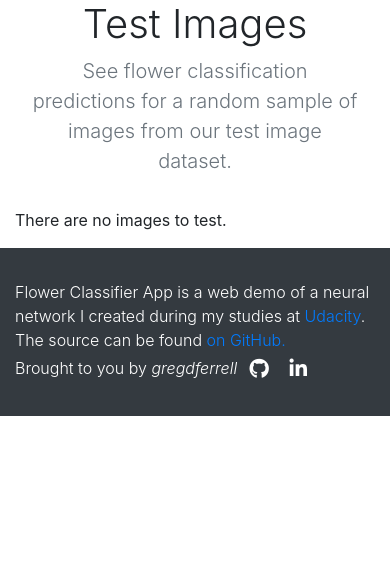
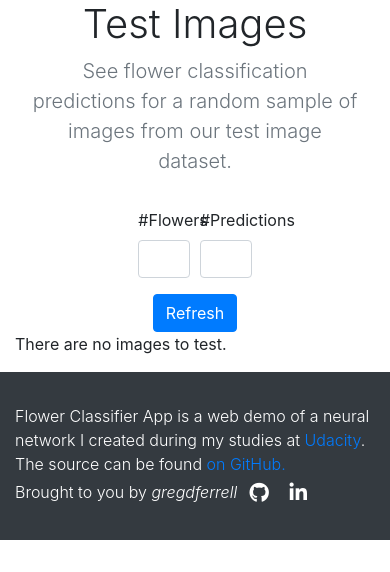
Before and after one commit to gregdferrell/flower-classifier-web, a Flask app: template server/templates/test_images.html in a window 390 px wide. Shown: the part 128-700 px from the top of the page. Run offline with Flask 2, Linux system fonts and the light colour scheme; the template is opened without the code that fills it, so the values that code supplies are empty; parts of the project's set-up code (start-up, migrations or seed data) failed here and were passed over; some libraries are stand-ins or nearby versions.

Commit message:
added form inputs for test images and improved responsiveness

```diff
--- a/server/app.py
+++ b/server/app.py
@@ -22,17 +22,17 @@ app.config['MAX_CONTENT_LENGTH'] = 2048 * 1024  # 2048KB, ~2MB
 
 # Load the network from the checkpoint
 nw = Network(arch=NetworkArchitectures.VGG13,
-			 learning_rate=0.0001,
-			 dropout_rate=0.2,
-			 input_size=25088,
-			 hidden_units=(12544,),
-			 output_size=102,
-			 criterion=nn.NLLLoss(),
-			 epochs=6,
-			 state_dict_checkpoint_path=CHECKPOINT_PATH,
-			 class_to_index_json_path=CLASS_TO_INDEX_JSON,
-			 category_to_name_json_path=CATEGORY_TO_NAME_JSON,
-			 gpu=False)
+			learning_rate=0.0001,
+			dropout_rate=0.2,
+			input_size=25088,
+			hidden_units=(12544,),
+			output_size=102,
+			criterion=nn.NLLLoss(),
+			epochs=6,
+			state_dict_checkpoint_path=CHECKPOINT_PATH,
+			class_to_index_json_path=CLASS_TO_INDEX_JSON,
+			category_to_name_json_path=CATEGORY_TO_NAME_JSON,
+			gpu=False)
 
 
 @app.route('/', methods=['GET'])
@@ -59,7 +59,9 @@ def classify_test_images():
 	files, file_urls = get_images_random_sampling(num_images)
 	classifications = [classify(file, num_predictions) for file in files]
 
-	return render_template('test_images.html', results=zip(file_urls, classifications))
+	return render_template('test_images.html', results=zip(file_urls, classifications),
+						num_images=num_images,
+						num_predictions=num_predictions)
 
 
 # TODO Complete
--- a/server/static/css/main.css
+++ b/server/static/css/main.css
@@ -4,6 +4,14 @@
 
 :root {
 	--jumbotron-padding-y: 2rem;
+}
+
+.chart {
+	margin: .5rem;
+	max-width: 600px;
+	min-width: 300px;
+	text-align: center;
+	width: 100%;
 }
 
 .flower-image {
@@ -14,11 +22,15 @@
 }
 
 .flower-image-section {
-	text-align: right;
+	text-align: center;
 }
 
 .flower-item-section {
 	margin: 1rem 0 1rem;
+}
+
+.flower-results-section {
+	text-align: center;
 }
 
 .footer {
@@ -34,6 +46,10 @@
 
 .footer-icon-link {
 	margin: 0 0.5rem 0;
+}
+
+#index-summary {
+	margin-bottom: 1rem;
 }
 
 .jumbotron {
@@ -64,26 +80,38 @@
 }
 
 #messages {
-    margin-top: 2rem;
+	margin-top: 2rem;
 }
 
-/*
- * Screen width < 768 px
- */
+/*               */
+/*               */
+/* MEDIA QUERIES */
+/*               */
+/*               */
 
-@media (max-width: 767px) {
-	#index-summary {
-		margin-bottom: 1rem;
-	}
+/* Small devices (landscape phones, 576px and up) */
+@media (min-width: 576px) {
+
 }
 
-/*
- * Screen width >= 768 px
- */
+/* Medium devices (tablets, 768px and up) */
+@media (min-width: 768px) {
+	#index-summary {
+		margin-bottom: 0;
+	}
 
-@media (min-width: 768px) {
 	.jumbotron {
 		padding-bottom: calc(var(--jumbotron-padding-y) * 2);
 		padding-top: calc(var(--jumbotron-padding-y) * 2);
 	}
 }
+
+/* Large devices (desktops, 992px and up) */
+@media (min-width: 992px) {
+
+}
+
+/* Extra large devices (large desktops, 1200px and up) */
+@media (min-width: 1200px) {
+
+}
--- a/server/static/js/utils.js
+++ b/server/static/js/utils.js
@@ -6,7 +6,7 @@ function getChart(elementId, classNames, probabilities) {
 	return c3.generate({
 		bindto: '#' + elementId,
 		size: {
-			width: 580
+			// width: 580
 		},
 		axis: {
 			rotated: true,
--- a/server/templates/test_images.html
+++ b/server/templates/test_images.html
@@ -16,6 +16,25 @@
 
     <section>
         <div class="container">
+            <form action="{{ url_for('classify_test_images') }}" method="get" >
+                <div class="form-row">
+                    <div class="col-4"></div>
+                    <div class="col-2 form-group text-center">
+                        <label for="num-images">#Flowers</label>
+                        <input id="num-images" class="form-control" name="images" value="{{ num_images }}">
+                    </div>
+                    <div class="col-2 form-group text-center">
+                        <label for="num-predictions">#Predictions</label>
+                        <input id="num-predictions" class="form-control" name="predictions" value="{{ num_predictions }}">
+                    </div>
+                    <div class="col-4"></div>
+                </div>
+                <div class="row">
+                    <div class="col text-center">
+                        <button type="submit" class="btn btn-primary">Refresh</button>
+                    </div>
+                </div>
+            </form>
             <section class="flower-list-section">
                 {% for file, classification in results %}
                     <div class="row flower-item-section">
@@ -23,7 +42,7 @@
                             <img class="flower-image w400" src="{{ url_for('static', filename=file) }}" alt="Flower Test Image" title="Flower Test Image">
                         </div>
                         <div class="col flower-results-section">
-                            <div id="chart{{ loop.index }}"></div>
+                            <div id="chart{{ loop.index }}" class="chart"></div>
                             <script>
                                 let classNames{{ loop.index }} = {{ classification['class_names']|safe }};
                                 let probabilities{{ loop.index }} = {{ classification['probabilities']|safe }};
```
Also changed, not shown: README.md.
